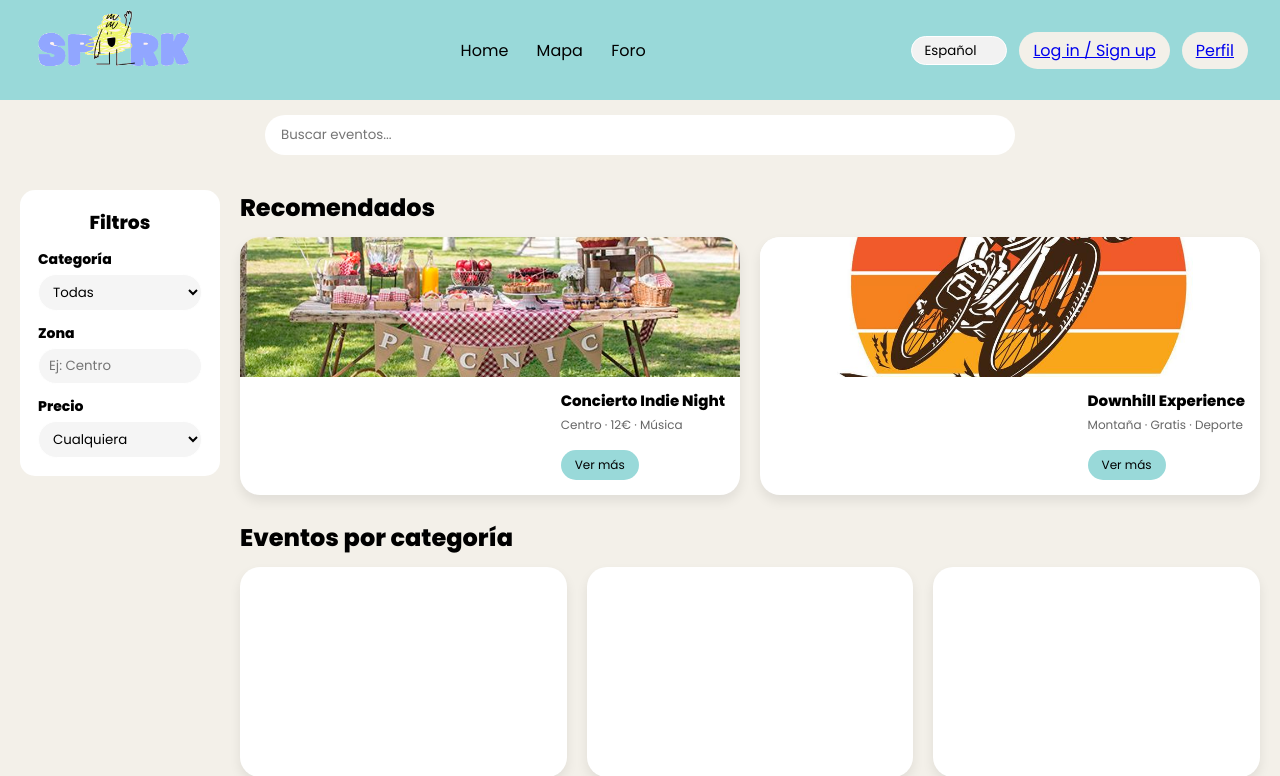
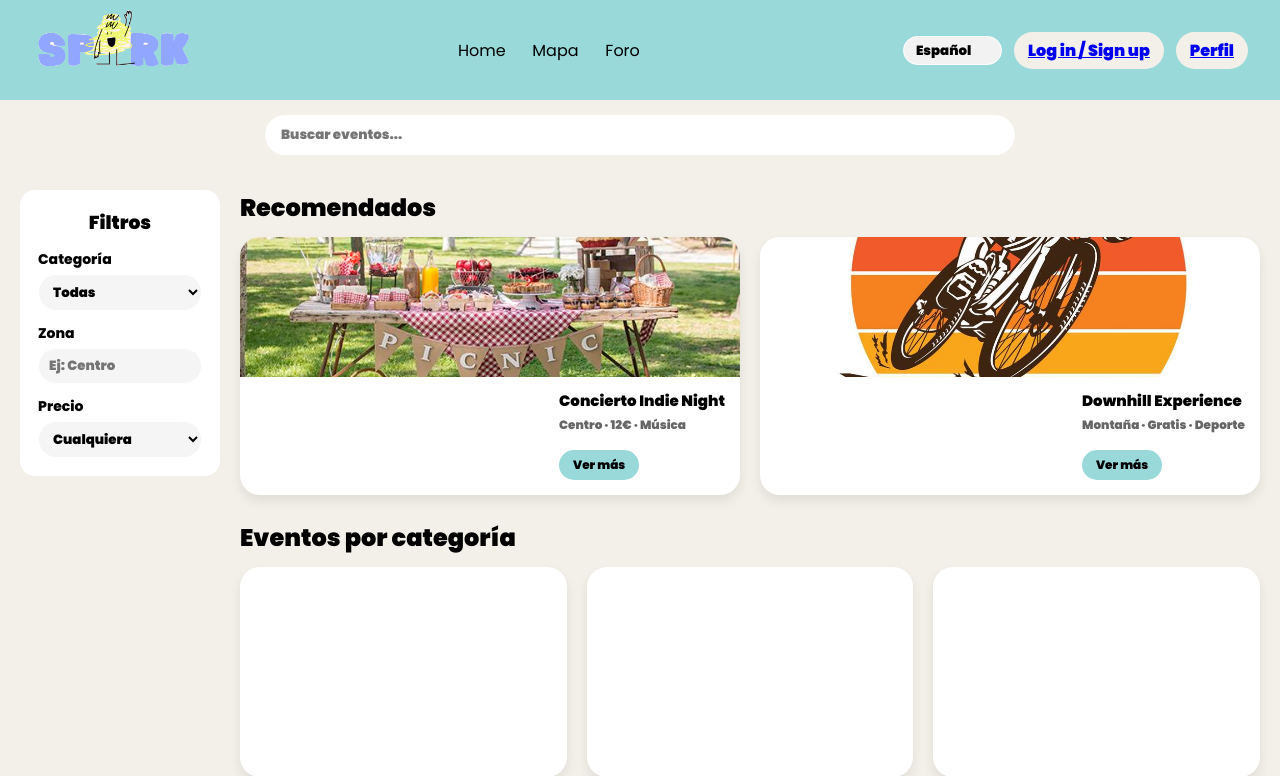
Before and after one commit to natylimonchy/SPARK, a PHP site: page /home.html in a window 1280 px wide. Shown: the top 776 px of the page. Run offline with PHP 8.4, Linux system fonts and the light colour scheme.

Commit message:
modificacion font css home

```diff
--- a/home.css
+++ b/home.css
@@ -3,7 +3,8 @@
     box-sizing: border-box;
     margin: 0;
     padding: 0;
-    font-family: 'Poppins', sans-serif;;
+    font-family: 'Poppins', sans-serif;
+     font-weight: 900;
 }
 
 /* BODY */
```
